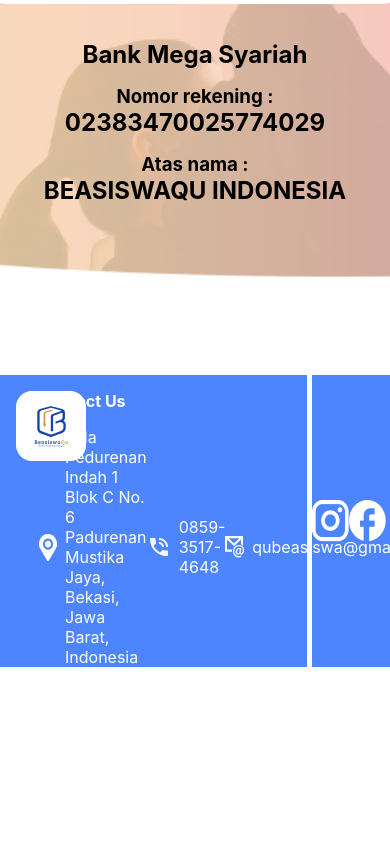
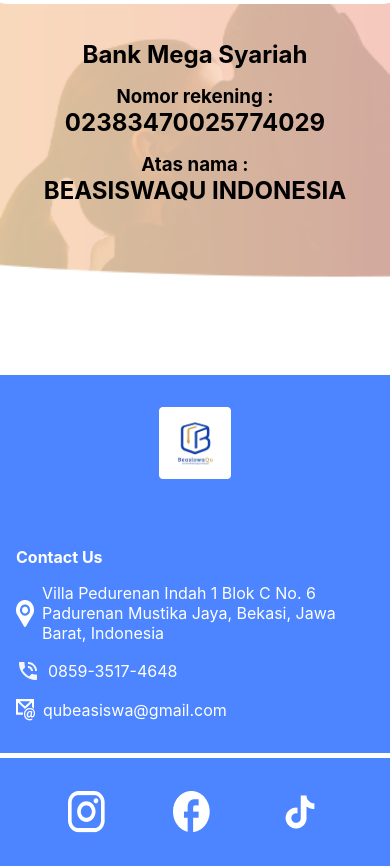
Before and after one commit to samosa76/Beasiswa-Qu, a React (Create React App) app: page / in a window 390 px wide. Shown: the part 4564-5430 px from the top of the page. Before the commit the page ends 5231 px from the top, so only its background shows below. Built offline with nearby package versions, Linux system fonts and the light colour scheme.

Commit message:
make responsive footer

```diff
--- a/src/Component/Footer/Footer.module.css
+++ b/src/Component/Footer/Footer.module.css
@@ -14,6 +14,12 @@
 }
 
 .footer_logo {
+    text-align: center;
+    padding: 16px;
+}
+
+.footer_logo > img {
+    width: 50%;
     text-align: center;
     padding: 16px;
 }
@@ -46,3 +52,32 @@
     align-items: center;
     justify-content: space-evenly;
 }
+
+@media (max-width: 992px) {
+    .footer_container {
+        display: flex;
+        flex-direction: column;
+    }
+    .contact_us_items {
+        align-items: start;
+        display: flex;
+        flex-direction: column;
+        padding-bottom: 1rem;
+    }
+
+    .footer_contact_us {
+        border-right: none;
+        border-bottom: 5px solid white;
+        padding: 16px;
+    }
+
+    .footer_logo > img {
+        width: 20%;
+        height: 20%;
+    }
+
+    .contact_us_sosmed {
+        padding-top: 2rem;
+        padding-bottom: 2rem;
+    }
+}
```
Also changed, not shown: public/Asset/icon/footer_logo.png.
